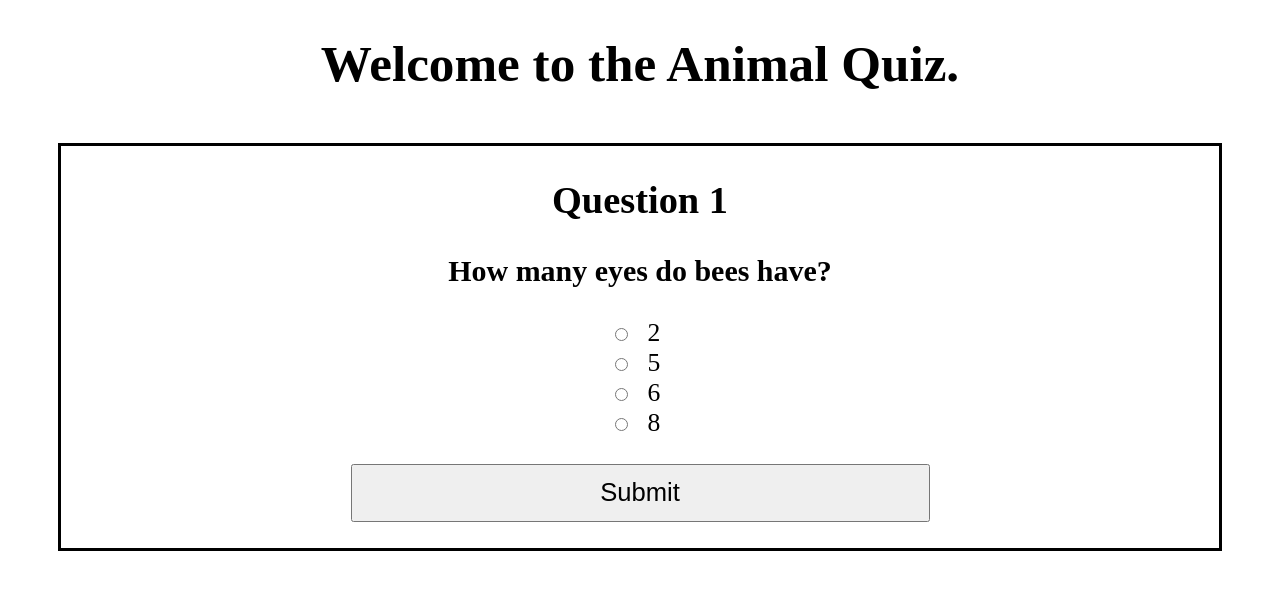
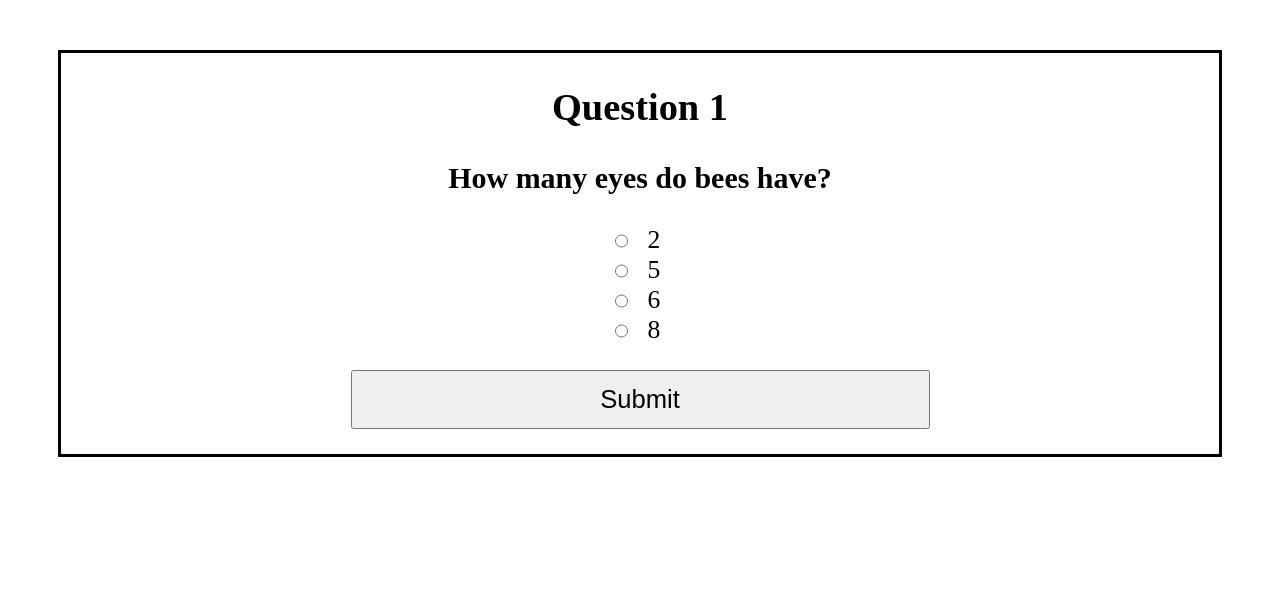
Before and after one commit to samshereda/quiz-app, a plain HTML site: page index.html in a window 1280 px wide. Both pictures are taken after a click on the button "Start!". Drawn offline with nearby package versions, Linux system fonts and the light colour scheme.

Commit message:
changed app according to revision request

```diff
--- a/index.html
+++ b/index.html
@@ -12,12 +12,9 @@
 </head>
 
 <body>
+  <main class = "quiz">
 
-  <h1>
-      Welcome to the Animal Quiz.
-  </h1>
-  <div class = "quiz">
-</div>
+  </main>
   <script src="https://code.jquery.com/jquery-3.2.1.min.js"></script>
   <script src="scripts.js"></script>
 </body>
--- a/scripts.js
+++ b/scripts.js
@@ -1,119 +1,173 @@
 /* eslint-disable indent */
 // eslint-disable-next-line strict
 $(function(){
-    let quizStarted = false;
-    let score = 0;
-    let questionNumber = 0;
-
-    const QUESTIONS = [
+    const STORE = {
+        quizStarted: false,
+        questionNumber: 0,
+        questions:[
             {
                 question: 'How many eyes do bees have?',
                 answers: ['2','5','6','8'],
-            correctAnswer: 1
+                correctAnswer: 1,
+                playerAnswer: null
             },
             {
                 question: 'What is the only marsupial native to North America?',
                 answers: ['Raccoon','Beaver','Black-Footed Ferret','Opossum'],
-            correctAnswer: 3
+                correctAnswer: 3,
+                playerAnswer: null
             },
             {
                 question: 'Which "bear" is not a true bear?',
                 answers: ['Koala Bear','Spectacled Bear','Giant Panda','Sloth Bear'],
-            correctAnswer: 0
+                correctAnswer: 0,
+                playerAnswer: null
             },
             {
                 question: 'What is the largest fish?',
                 answers: ['Ocean Sunfish','Blue Whale','Whale Shark','Great White Shark'],
-            correctAnswer: 2
+                correctAnswer: 2,
+                playerAnswer: null
             },
             {
                 question: 'What is NOT TRUE about sloths?',
                 answers: ['Sloths sleep up to 18 hours a day','Sloths can hold their breath for up to 40 minutes','Sloths will sometimes eat bird eggs','Sloths spend their entire lives hanging from trees'],
-            correctAnswer: 3
+                correctAnswer: 3,
+                playerAnswer: null
             }
-    ];
+        ]
+    };
 
     function render(){
         //render the quiz app
-        console.log('`render` ran')
-        if (quizStarted){
-            generateQuestion(questionNumber);
+        console.log('`render` ran');
+
+        if (STORE.quizStarted){
+            console.log(STORE);
+            if(STORE.questionNumber >= STORE.questions.length){
+                console.log('quiz finished');
+                $('main').html(generateFinalPage());
+            } else if (STORE.questions[STORE.questionNumber].playerAnswer !== null){
+                const question = STORE.questions[STORE.questionNumber];
+                console.log(question);
+                $('main').html(generateAnswerPage(question.correctAnswer === question.playerAnswer));
             } else {
-            $('.quiz').html(`<h2>Ready to start?</h2>
-                <button class="button" id='start-quiz'><span>Start!</span></button>`);
-            startQuiz();
-
+                $('main').html(generateQuestionPage());
+            }
+        } else {
+            $('main').html('<h1>Welcome to the Animal Quiz.</h1>'+generateStartPage());
         }
     }
 
-    function generateQuestion(){
+    function generateStartPage(){
+        return `<h2>Ready to start?</h2>
+        <button class="button" id='start-quiz'><span>Start!</span></button>`;
+    }
+
+    function generateQuestionPage(){
         //Generate an html string from the question
-        let question = QUESTIONS[questionNumber];
-        $('.quiz').html(`<h2>Question ${questionNumber+1}</h2>
+        let question = STORE.questions[STORE.questionNumber];
+        return `<h2>Question ${STORE.questionNumber+1}</h2>
         <h3>${question.question}</h3>
         <form class="question">
-        <input type="radio" id="${question.answers[0]}" name = "quiz" value = "${question.answers[0]}" required>
-        <label for="${question.answers[0]}">${question.answers[0]}</label><br>
-        <input type="radio" id="${question.answers[1]}" name = "quiz" value = "${question.answers[1]}">
-        <label for="${question.answers[1]}">${question.answers[1]}</label><br>
-        <input type="radio" id="${question.answers[2]}" name = "quiz" value = "${question.answers[2]}">
-        <label for="${question.answers[2]}">${question.answers[2]}</label><br>
-        <input type="radio" id="${question.answers[3]}" name = "quiz" value = "${question.answers[3]}">
-        <label for="${question.answers[3]}">${question.answers[3]}</label><br>
-        <input class="button" type="submit" value="Submit"></form>`)
-        handleAnswer(question);
+        <input type="radio" id="0" name = "answer" value = 0 required>
+        <label for="0">${question.answers[0]}</label><br>
+        <input type="radio" id="1" name = "answer" value = 1>
+        <label for="1">${question.answers[1]}</label><br>
+        <input type="radio" id="2" name = "answer" value = 2>
+        <label for="2">${question.answers[2]}</label><br>
+        <input type="radio" id="3" name = "answer" value = 3>
+        <label for="3">${question.answers[3]}</label><br>
+        <input class="button" type="submit" value="Submit"></form>`
     }
 
     function generateAnswerPage(correct){
+        console.log(correct);
         //Generate an html string for the answer page
         let pageText;
+        let button;
         if (correct){
-            score++;
-            pageText = `<h2>Question ${questionNumber+1}</h2>
+            pageText = `<h2>Question ${STORE.questionNumber+1}</h2>
             <h3>Correct!</h3>
-            <p>The correct answer is: ${QUESTIONS[questionNumber].answers[QUESTIONS[questionNumber].correctAnswer]}</p>`;
+            <p>The correct answer is: ${STORE.questions[STORE.questionNumber].answers[STORE.questions[STORE.questionNumber].correctAnswer]}</p>`;
         } else {
-            pageText = `<h2>Question ${questionNumber+1}</h2>
+            pageText = `<h2>Question ${STORE.questionNumber+1}</h2>
             <h3>Incorrect.</h3>
-            <p>The correct answer is: ${QUESTIONS[questionNumber].answers[QUESTIONS[questionNumber].correctAnswer]}</p>`;
+            <p>The correct answer is: ${STORE.questions[STORE.questionNumber].answers[STORE.questions[STORE.questionNumber].correctAnswer]}</p>`;
         }
 
-        if(questionNumber === QUESTIONS.length-1){
-            $('.quiz').html(pageText+`<p>You have completed the quiz. You answered ${score} out of ${QUESTIONS.length} questions correctly.</p>`)
+        if (STORE.questionNumber>=STORE.questions.length){
+            button = 'Next question';
         } else {
-            $('.quiz').html(pageText+'<button class="button next-question"><span>Next question</span></button>')
-            questionNumber++;
-            nextQuestion();
+            button = 'Finish';
         }
+
+        return `${pageText}
+        <p>You've answered ${getScore()} out of ${STORE.questionNumber + 1} questions correcly.</p>
+        <button class="button next-question">
+            <span>${button}</span>
+        </button>`;
 
     }
 
-    function handleAnswer(q){
+    function generateFinalPage(){
+        return `<p>You have completed the quiz. You answered ${getScore()} out of ${STORE.questions.length} questions correctly.</p>
+            <button class="button restart-quiz"><span>Restart</span></button>`;
+    }
+
+    function getScore(){
+        let score = 0;
+        STORE.questions.forEach(q => {
+            if (q.playerAnswer === q.correctAnswer){
+                score++;
+            }
+        });
+        return score;
+    }
+
+    function handleAnswer(){
         //Take answer input and add to score
-        $('.question').submit(function(event) {
+        $('.quiz').on('submit','.question', event => {
             event.preventDefault();
             console.log('`handleAnswer` ran');
-            generateAnswerPage(document.getElementById(q.answers[q.correctAnswer]).checked);
-        });
-    }
-
-    function startQuiz(){
-        //Start quiz when button is pressed
-        $('.quiz').on('click','#start-quiz', event => {
-            console.log('`startQuiz` ran');
-            quizStarted = true;
+            const answer = parseInt($('input[name=answer]:checked','.question').val());
+            STORE.questions[STORE.questionNumber].playerAnswer = answer;
             render();
         });
     }
 
-    function nextQuestion(){
+    function handleStartQuiz(){
+        //Start quiz when button is pressed
+        $('.quiz').on('click','#start-quiz', event => {
+            STORE.quizStarted = true;
+            render();
+        });
+    }
+
+    function handleNextQuestion(){
         //Show the next question after going to the answer page
-        console.log('`nextQuestion` ran')
         $('.quiz').on('click','.next-question', event => {
+            STORE.questionNumber++;
+            render();
+        });
+    }
+
+    function handleRestart(){
+        $('.quiz').on('click','.restart-quiz', event => {
+            console.log('restart ran');
+            STORE.quizStarted=false;
+            STORE.questionNumber = 0;
+            STORE.questions.forEach(q => {
+                q.playerAnswer = null;
+            });
             render();
         });
     }
 
     render();
+    handleStartQuiz();
+    handleAnswer();
+    handleNextQuestion();
+    handleRestart();
 
 });
```
Also changed, not shown: 1 other file. Lines whose indentation alone changed are shown as unchanged.
